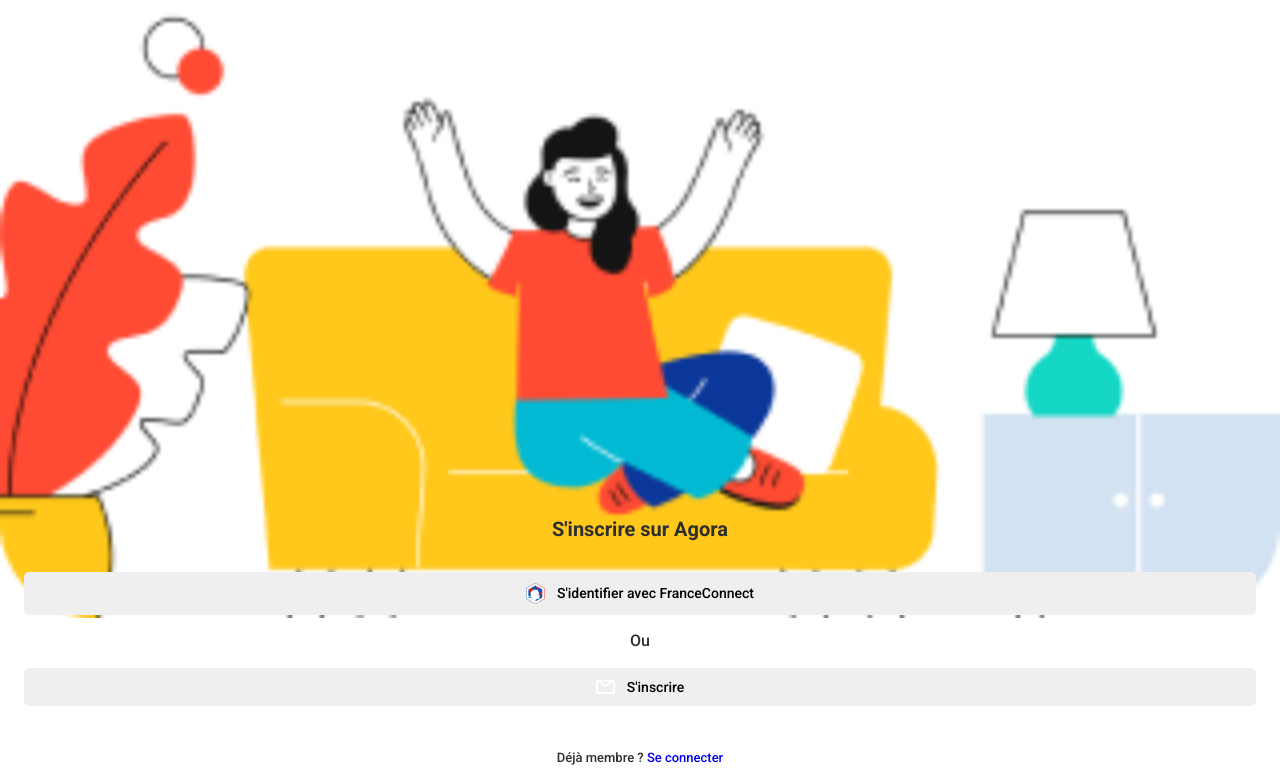
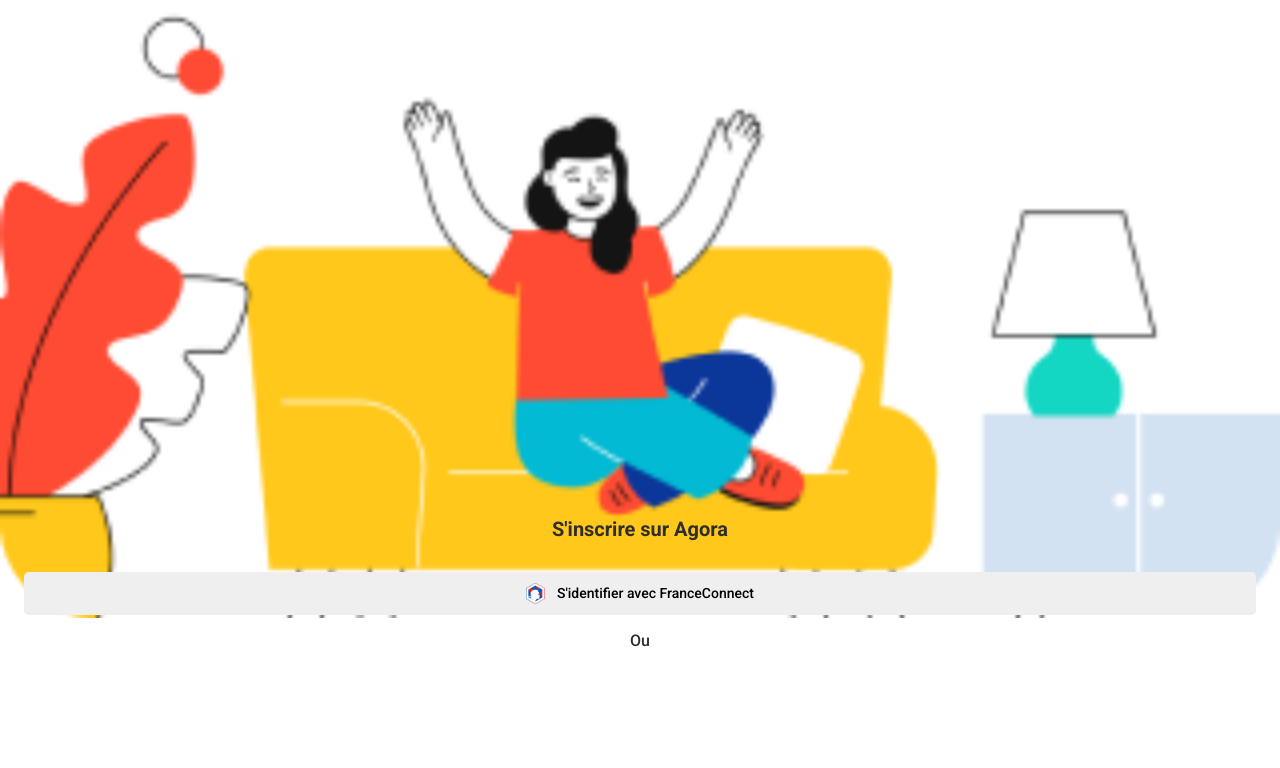
Before and after one commit to ETombuyses/agora, a React (Create React App) app: page /register in a window 1280 px wide. Shown: the part 270-1038 px from the top of the page. After the commit the page ends 936 px from the top, so only its background shows below. Built offline with nearby package versions, Linux system fonts and the light colour scheme.

Commit message:
[register form] add form for registration

```diff
--- a/src/App.js
+++ b/src/App.js
@@ -12,7 +12,7 @@ export default function App() {
     let url = window.location.pathname
 
     if (!token && url !== '/register' && url !== '/login') {
-      window.location.href = '/register'
+      window.location.href = '/login'
     }
   })
 
--- a/src/components/atoms/Button.jsx
+++ b/src/components/atoms/Button.jsx
@@ -21,6 +21,7 @@ const ButtonContainer = styled.button`
   font-weight: normal;
   display: inline-block;
   width: ${(props) => (props.isFullWidth ? '100%' : 'auto')};
+  cursor: pointer;
 `
 
 const ButtonInner = styled.div`
@@ -40,6 +41,7 @@ export const Button = (props) => {
   return (
     <ButtonContainer
       className={props.className}
+      onClick={props.onClickButton}
       isFullWidth={props.isFullWidth}
       size={props.size}
       type={props.isFormButton ? 'submit' : 'button'}
--- a/src/components/atoms/InputText.jsx
+++ b/src/components/atoms/InputText.jsx
@@ -62,10 +62,13 @@ export const InputText = (props) => {
         {props.hint && <HelpIcon />}
       </LabelWrapper>
       <Input
+        onClick={props.onClickRadio}
         onChange={props.onChangeValue}
         type={props.type}
         placeholder={props.placeholder}
-        required={props.required ?? 'false'}
+        required={props.required ?? false}
+        name={props.name}
+        defaultChecked={props.checked ?? ''}
       ></Input>
     </InputWrapper>
   )
--- a/src/components/atoms/Separator.jsx
+++ b/src/components/atoms/Separator.jsx
@@ -32,6 +32,6 @@ const Separator = styled.span`
 
 /* -----------------------------------------------------COMPONENT------------------------------------------------ */
 
-export const SectionSepartor = () => {
-  return <Separator>Ou</Separator>
+export const SectionSepartor = (props) => {
+  return <Separator className={props.className}>Ou</Separator>
 }
--- /dev/null
+++ b/src/components/molecules/RegisterForm.jsx
@@ -0,0 +1,125 @@
+import React, { useRef, forwardRef } from 'react'
+import styled from 'styled-components'
+
+// components
+import { InputText } from '../atoms/InputText'
+import { Button } from '../atoms/Button'
+
+/* -----------------------------------------------------STYLE------------------------------------------------ */
+
+const FormWrapper = styled.form`
+  display: flex;
+  width: 200vw;
+  align-self: start;
+  transition: transform 0.7s ease;
+  padding: 24px;
+  margin-left: 0;
+`
+
+const InputTextButton = styled(InputText)`
+  margin-top: 16px;
+  width: 100%;
+`
+
+/* const InputRadioButton = styled(InputText)`
+  width: 100%;
+
+  input {
+    opacity: 0;
+    position: fixed;
+    width: 0;
+    cursor: pointer;
+  }
+
+  p {
+    display: inline-block;
+    background-color: white;
+    padding: 10px 20px;
+    font-size: 16px;
+    border: 2px solid #444;
+    border-radius: 4px;
+  }
+` */
+
+const ContinueButton = styled(Button)`
+  margin-top: 16px;
+  align-self: start;
+  cursor: pointer;
+`
+
+const View = styled.div`
+  padding-right: 24px;
+  width: 50%;
+`
+
+/* const RadioButtons = styled.div`
+  display: flex;
+` */
+
+/* -----------------------------------------------------COMPONENT------------------------------------------------ */
+
+export const RegisterForm = forwardRef((props, ref) => {
+  const transitionForm = useRef(0)
+
+  const handleClick = () => {
+    transitionForm.current.style.transform = 'translateX(calc(-50% + 24px))'
+    console.log('oui')
+  }
+
+  return (
+    <FormWrapper ref={transitionForm} className={props.className}>
+      <View>
+        <InputTextButton required={true} label="Nom" type={'text'} />
+        <InputTextButton required={true} label="Prénom" type={'text'} />
+        <InputTextButton required={true} label="Mot de passe" type={'text'} />
+        <InputTextButton
+          required={true}
+          label="Confirmer votre mot de passe"
+          type={'text'}
+        />
+        <ContinueButton
+          isFullWidth={false}
+          text="Continuer"
+          onClickButton={handleClick}
+        />
+      </View>
+      <View className="secondView">
+        <InputTextButton
+          required={true}
+          hint={true}
+          label="Numéro d’Agora"
+          type={'text'}
+        />
+        <InputTextButton
+          required={true}
+          label="Nombre de résidents"
+          type={'text'}
+        />
+        {/*         <RadioButtons>
+          <InputRadioButton
+            name={'isulation'}
+            label="Oui"
+            type={'radio'}
+            checked={true}
+          />
+          <InputRadioButton name={'isulation'} label="Non" type={'radio'} />
+        </RadioButtons> */}
+        <InputTextButton
+          required={true}
+          label="Surface de l’habitat (en M²)"
+          type={'text'}
+        />
+        <InputTextButton
+          required={true}
+          label="Numéro de sécurité sociale"
+          type={'text'}
+        />
+        <ContinueButton
+          isFullWidth={false}
+          text="Créer le compte"
+          isFormButton={true}
+        />
+      </View>
+    </FormWrapper>
+  )
+})
--- a/src/routes/Register.jsx
+++ b/src/routes/Register.jsx
@@ -1,4 +1,4 @@
-import React from 'react'
+import React, { useRef } from 'react'
 import styled from 'styled-components'
 import { Link } from 'react-router-dom'
 
@@ -7,6 +7,7 @@ import { Button } from '../components/atoms/Button'
 import { SectionSepartor } from '../components/atoms/Separator'
 import { ReactComponent as GovIcon } from '../assets/icons/gouv.svg'
 import { ReactComponent as MailIcon } from '../assets/icons/mail.svg'
+import { RegisterForm } from '../components/molecules/RegisterForm'
 
 // images
 import welcomeImage from '../assets/images/welcome.png'
@@ -18,6 +19,7 @@ const PageWrapper = styled.div`
   min-height: 100vh;
   display: flex;
   flex-direction: column;
+  overflow-x: hidden;
 `
 const Image = styled.img`
   padding-top: 56px;
@@ -31,9 +33,10 @@ const ContentWrapper = styled.div`
   height: 0;
   flex: 1 0 auto;
   display: flex;
-  flex-direction: column;
   justify-content: center;
   align-items: center;
+  width: 300vw;
+  transition: transform 0.7s ease;
 `
 
 const Title = styled.h2`
@@ -58,13 +61,32 @@ const ToggleLink = styled(Link)`
   color: ${(props) => props.theme.green};
 `
 
+const SectionSepartorWrapper = styled(SectionSepartor)`
+  align-self: center;
+  display: inline-block;
+`
+
+const RegisterButtons = styled.div`
+  width: calc(100vw - 48px);
+  text-align: center;
+`
+
+const RegisterFormWrapper = styled(RegisterForm)``
+
 /* -----------------------------------------------------COMPONENT------------------------------------------------ */
 
 export default function Register() {
+  const hideButton = useRef(0)
+
+  const handleForm = () => {
+    hideButton.current.style.transform = 'translateX(calc(-100vw + 24px))'
+  }
+
   return (
     <PageWrapper>
       <Image src={welcomeImage} />
-      <ContentWrapper>
+      <ContentWrapper ref={hideButton}>
+        <RegisterButtons>
           <Title className="headline">S'inscrire sur Agora</Title>
           <GovButton
             isFullWidth={true}
@@ -72,11 +94,18 @@ export default function Register() {
             isGovButton={true}
             text="S'identifier avec FranceConnect"
           />
-        <SectionSepartor />
-        <RegisterButton isFullWidth={true} icon={MailIcon} text="S'inscrire" />
+          <SectionSepartorWrapper />
+          <RegisterButton
+            isFullWidth={true}
+            icon={MailIcon}
+            text="S'inscrire"
+            onClickButton={handleForm}
+          />
           <ToggleText>
             Déjà membre ? <ToggleLink to="/login"> Se connecter</ToggleLink>{' '}
           </ToggleText>
+        </RegisterButtons>
+        <RegisterFormWrapper />
       </ContentWrapper>
     </PageWrapper>
   )
```
Lines whose indentation alone changed are shown as unchanged.
